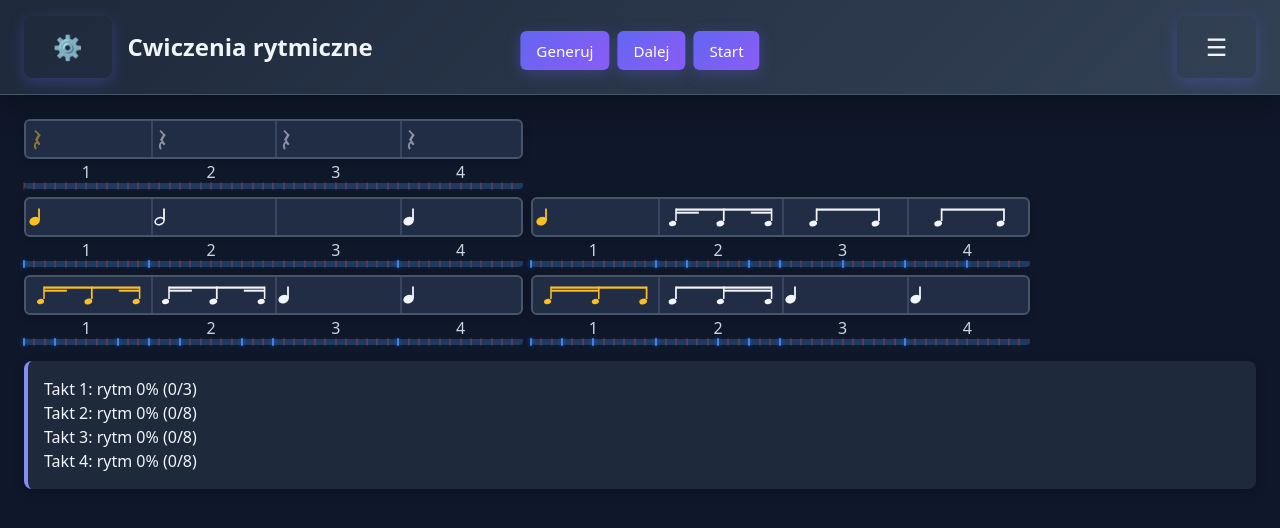
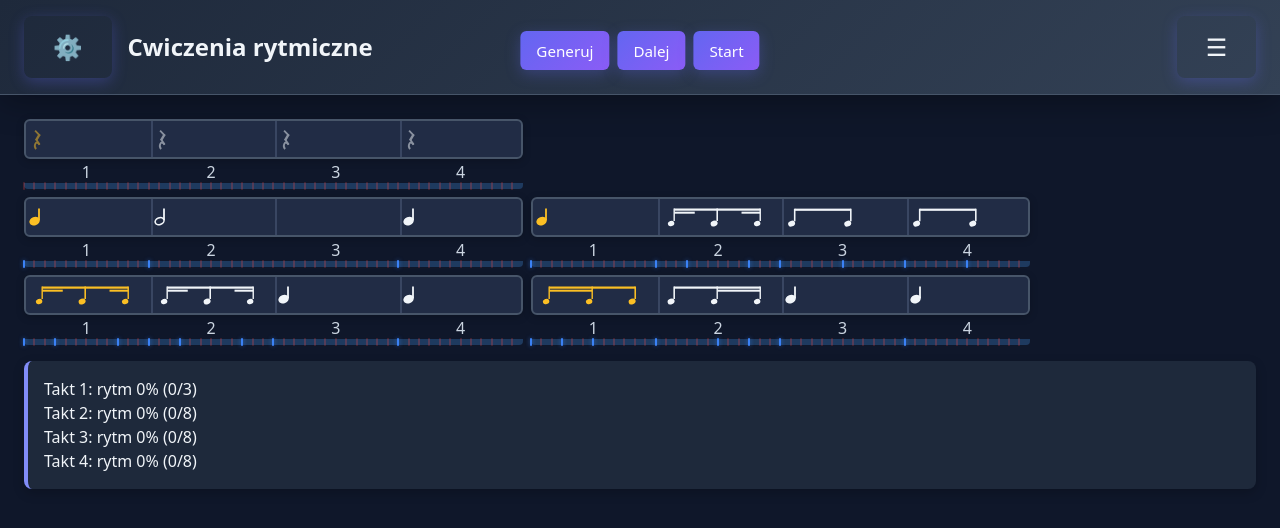
Before and after one commit to lukKotecki/rhythm_exercises, a React (Vite) app: page / in a window 1280 px wide. Both pictures are taken after a click on the button "Generuj". Shown: the top 528 px of the page. Built offline with nearby package versions, Linux system fonts and the light colour scheme.

Commit message:
poprawiono wyświetlanie grup rytmicznych

```diff
--- a/src/components/NoteRenderer.jsx
+++ b/src/components/NoteRenderer.jsx
@@ -99,7 +99,7 @@ export default function NoteRenderer({ type = 'note', name = 'quarter', size = 2
 
   const isGroup = type === 'group';
   const svgViewBox = extractSvgViewBox(rawSvg);
-  const svgWidth = fillWidth ? '100%' : size;
+  const svgWidth = isGroup && fillWidth ? '90%' : fillWidth ? '100%' : size;
   return (
     <svg
       viewBox={svgViewBox}
```
Also changed, not shown: src/assets/musicGlyphs/eighth-pair.svg.
